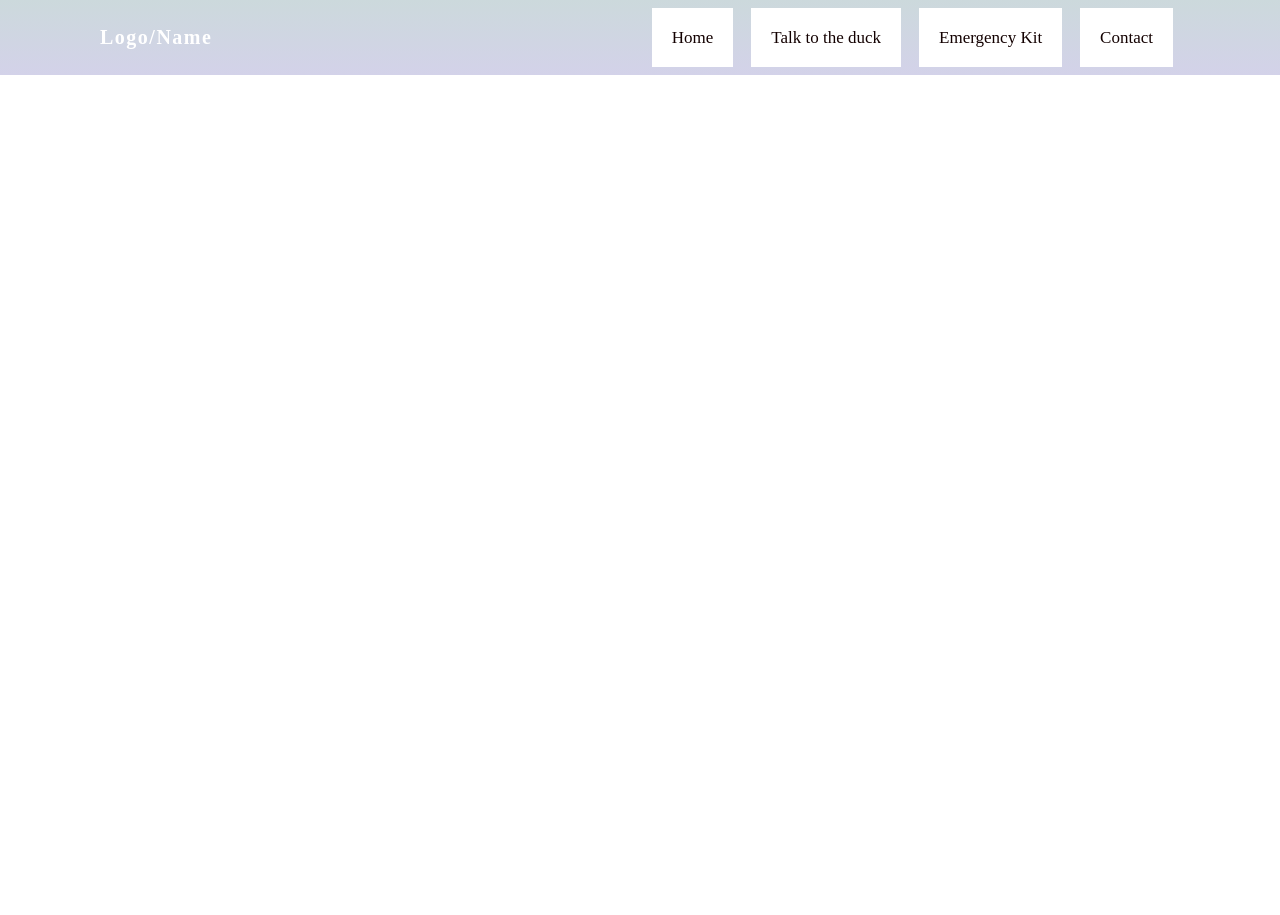
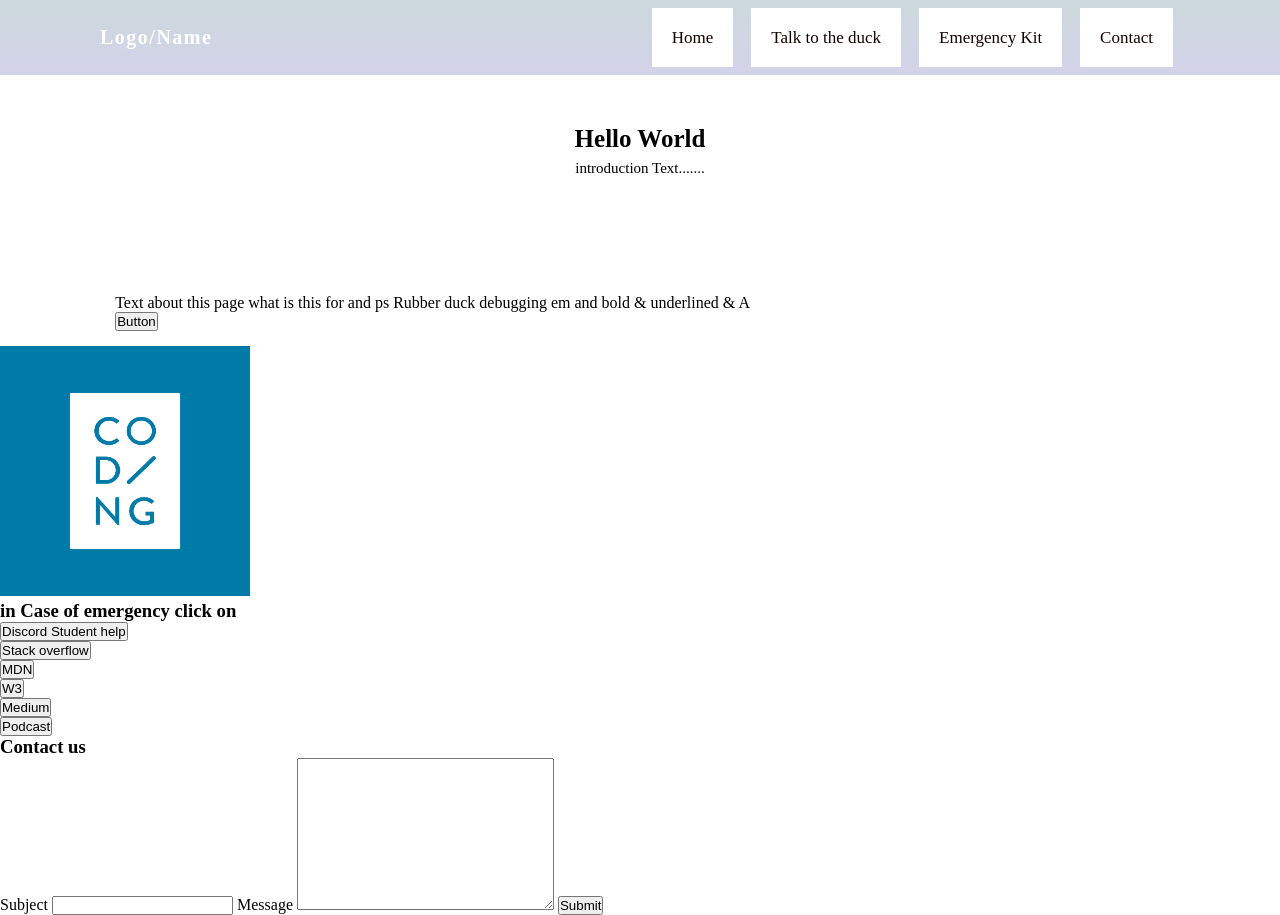
Before and after one commit to naeemsajjad1/Naeemsajjad-project, a plain HTML site: page index.html in a window 1280 px wide. Before the commit the page ends 800 px from the top, so only its background shows below. Drawn offline with Linux system fonts and the light colour scheme.

Commit message:
html structure completed

```diff
--- a/index.html
+++ b/index.html
@@ -18,7 +18,52 @@
         </ul>
     </nav>
     <h3 class="helloworld">Hello World</h3>
-    <p>introduction Text</p>
+    <p class="p-intro">introduction Text.......</p>
    </header>
+   <section>
+    <div class="image-button">
+    <div>
+        <p>Text about this page what is this for and ps Rubber duck debugging em and bold & underlined & A</p>
+        <button class="button">Button</button></div>
+    </div>
+    <div>
+        <img src="./Primary_avatar_1_square.png" alt="" width="250px">
+    </div>
+    </div>
+   </section>
+   <section>
+    <div class="container">
+        <h3 class="emergency-container">in Case of emergency click on</h3>
+        <div class="box-container">
+            <div class="box">
+                <button class="emergency-button">Discord Student help</button>
+            </div>
+            <div class="box">
+                <button class="emergency-button">Stack overflow</button>
+            </div>
+            <div class="box">
+                <button class="emergency-button">MDN</button>
+            </div>
+            <div class="box">
+                <button class="emergency-button">W3</button>
+            </div>
+            <div class="box">
+                <button class="emergency-button">Medium</button>
+            </div>
+            <div class="box">
+                <button class="emergency-button">Podcast</button>
+            </div>
+    </div>
+   </section>
+   <section>
+    <h3>Contact us</h3>
+    <form class="form">
+        <label for="message">Subject</label>
+        <input type="text" id="Subject" name="Subject" required>
+        <label for="message">Message</label>
+        <textarea name="message" id="message" cols="30" rows="10"></textarea>
+        <button class="submit-button">Submit</button>
+    </form>
+   </section>
 </body>
 </html>
--- a/style.css
+++ b/style.css
@@ -8,7 +8,7 @@ nav {
     height: 75px;
     line-height: 75px;
     padding: 0px 100px;
-    position: absolute;
+    position: sticky;
     background-image: linear-gradient(#ccd9dc, #d3d2e9);
 }
 nav .logo p{
@@ -38,3 +38,20 @@ nav li a{
     border-style: none;
     margin: 7px;
 }
+.helloworld {
+    text-align: center;
+    padding: 40px 20px;
+    font-size: 25px;
+    padding-top: 50px;
+    padding-bottom: 7px;
+}
+.p-intro {
+    text-align: center;
+    font-size: 15px;
+    padding: 0;
+    padding-bottom: 8%;
+}
+.image-button{
+   padding: 15px 9%;
+   display: grid;
+}
```
Also changed, not shown: Primary_avatar_1_square.png (added).
